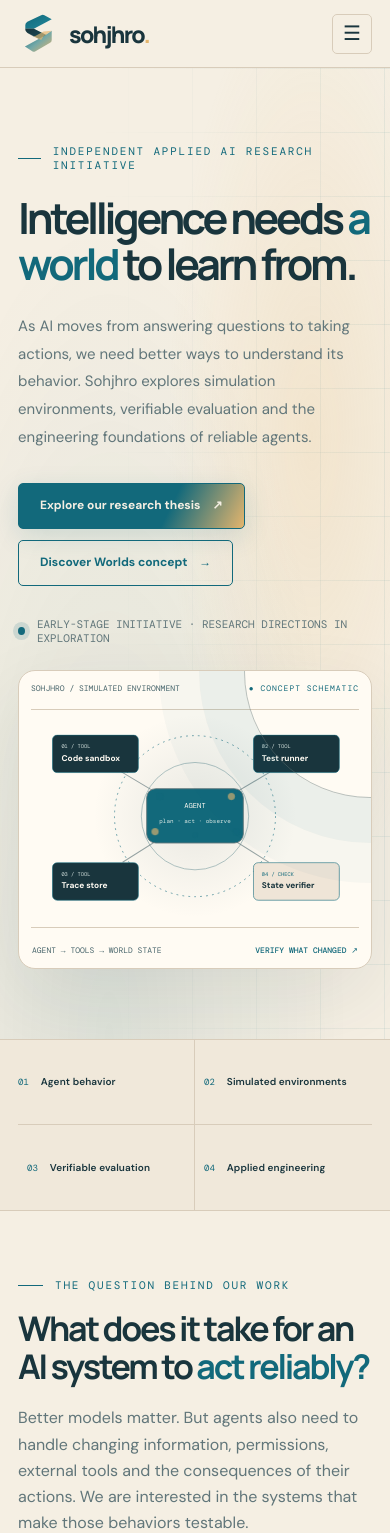
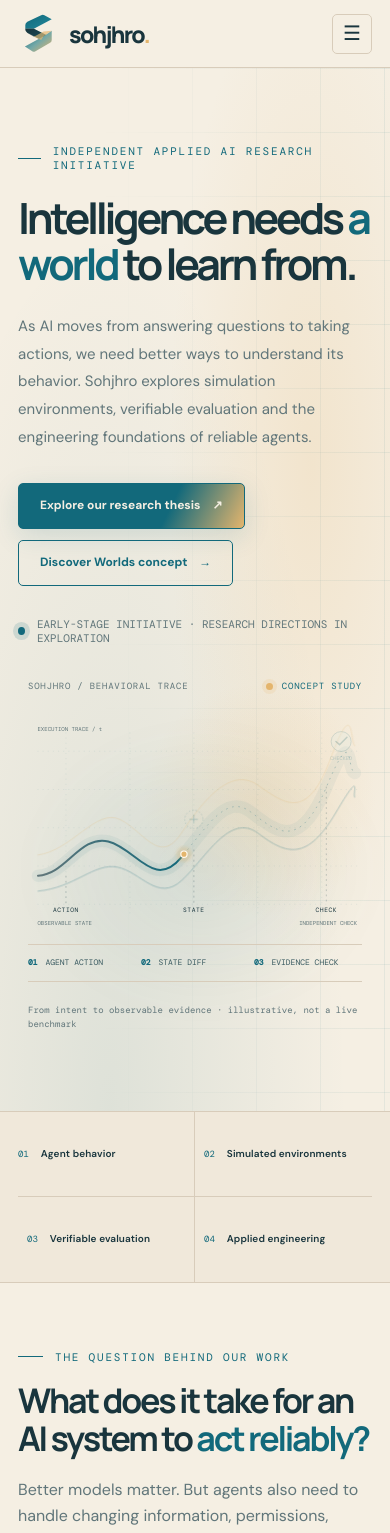
Before and after one commit to Raufnarejo505/project, a Next.js app: page / in a window 390 px wide. Shown: the top 1533 px of the page. Built offline with nearby package versions, Linux system fonts and the light colour scheme.

Commit message:
feat(hero): replace boxed diagram with minimal scroll-responsive execution signal
* feat(hero): replace tool diagram with scroll-responsive evaluation signal

* fix(hero): close SVG scene and hero grid without extra wrapper

* fix(hero): match hero container nesting after replacing visualization

```diff
--- a/app/globals.css
+++ b/app/globals.css
@@ -345,3 +345,40 @@ body{background:var(--bg)}
  .motion-output,.motion-flow-track>span,.motion-flow-number,.motion-chapter{animation:none!important;transition:none!important}
  .hero .story-links{stroke-dashoffset:0!important}
 }
+
+
+/* Minimal hero: an execution signal rather than an agent/tool diagram. */
+.hero .signal-stage{position:relative;isolation:isolate;width:100%;max-width:640px;margin-inline:auto;min-width:0;padding:14px 0 5px;align-self:center}
+.hero .signal-stage:before{content:"";position:absolute;z-index:-1;inset:17% 0 9% 4%;border-radius:50%;background:radial-gradient(ellipse,rgba(18,105,123,.085),transparent 72%);filter:blur(20px);pointer-events:none}
+.signal-topline{display:flex;align-items:center;justify-content:space-between;gap:14px;flex-wrap:wrap;padding:0 25px 8px;font:10px/1.5 var(--mono);letter-spacing:.085em;color:#61767A}
+.signal-concept{display:inline-flex;align-items:center;gap:9px;color:#12697B}
+.signal-concept i{width:7px;height:7px;display:inline-block;background:#E4B56D;border-radius:50%;box-shadow:0 0 0 4px rgba(228,181,109,.16)}
+.signal-canvas{display:block;width:100%;height:auto;overflow:visible}
+.signal-grid{opacity:.13;stroke-dasharray:2 7}
+.signal-main-line{stroke-dasharray:1000;stroke-dashoffset:0;filter:drop-shadow(0 3px 6px rgba(18,105,123,.15))}
+.signal-pass{opacity:.22;transform-origin:566px 85px;transform:scale(.92);transition:opacity .45s ease,transform .45s ease}
+.signal-stage[data-complete="true"] .signal-pass{opacity:1;transform:scale(1)}
+.signal-progress-ring{filter:blur(2px)}
+.signal-progress-dot{filter:drop-shadow(0 1px 6px rgba(228,181,109,.68))}
+.signal-echo{animation:signal-breathe 7s ease-in-out infinite alternate}
+.signal-echo-two{animation-delay:-3s}
+.signal-crosshair{animation:signal-breathe 5s ease-in-out infinite alternate}
+.signal-bottomline{display:grid;grid-template-columns:repeat(3,minmax(0,1fr));gap:9px;margin:0 25px;padding:17px 0;border-top:1px solid #D8CCBA;border-bottom:1px solid #D8CCBA;color:#395A60;font:10px/1.45 var(--mono);letter-spacing:.025em}
+.signal-bottomline span{min-width:0}
+.signal-bottomline b{color:#12697B;margin-right:9px;font-weight:700}
+.signal-fineprint{padding:13px 25px 0;color:#61767A;font:10px/1.6 var(--mono);text-align:left}
+@keyframes signal-breathe{from{opacity:.12;transform:translateY(2px)}to{opacity:.36;transform:translateY(-3px)}}
+@media(max-width:980px){.hero .signal-stage{max-width:600px}}
+@media(max-width:600px){
+ .hero .signal-stage{padding:10px 0 0}
+ .signal-topline{padding:0 10px 0;font-size:9px}
+ .signal-bottomline{margin:0 10px;gap:5px;padding:12px 0;font-size:8px;letter-spacing:0}
+ .signal-bottomline b{margin-right:3px}
+ .signal-fineprint{padding:12px 10px 0;font-size:9px}
+ .signal-event-labels{font-size:11px}
+}
+@media(prefers-reduced-motion:reduce){
+ .signal-echo,.signal-crosshair{animation:none!important}
+ .signal-main-line{stroke-dashoffset:0!important}
+ .signal-pass{opacity:1!important;transform:none!important;transition:none!important}
+}
--- a/components/ScrollMotion.tsx
+++ b/components/ScrollMotion.tsx
@@ -27,17 +27,25 @@ export function ScrollMotion() {
       observer.observe(target);
     });
     const hero = document.querySelector<HTMLElement>(".hero");
-    const links = hero?.querySelector<SVGPathElement>(".story-links");
+    const trace = hero?.querySelector<SVGPathElement>(".signal-main-line");
+    const dot = hero?.querySelector<SVGCircleElement>(".signal-progress-dot");
+    const halo = hero?.querySelector<SVGCircleElement>(".signal-progress-ring");
+    const stage = hero?.querySelector<HTMLElement>(".signal-stage");
     let frame=0;
     const draw=() => {
       frame=0;
-      if (!hero || !links) return;
-      const progress=Math.max(.18, Math.min(1, window.scrollY / Math.max(1, hero.offsetHeight*.65)));
-      links.style.strokeDashoffset=String(1-progress);
+      if (!hero || !trace) return;
+      const progress=Math.max(.40, Math.min(1, .40 + window.scrollY / Math.max(1, hero.offsetHeight*.75)*.60));
+      trace.style.strokeDashoffset=String(1000*(1-progress));
+      const point=trace.getPointAtLength(trace.getTotalLength()*progress);
+      for (const circle of [dot,halo]) {
+        circle?.setAttribute("cx",String(point.x));
+        circle?.setAttribute("cy",String(point.y));
+      }
+      stage?.setAttribute("data-complete",progress>.97?"true":"false");
     };
     const schedule=() => { if (!frame) frame=window.requestAnimationFrame(draw); };
-    if (links && hero) {
-      hero.classList.add("story-active");
+    if (trace && hero) {
       draw();
       window.addEventListener("scroll",schedule,{passive:true});
       window.addEventListener("resize",schedule);
--- a/content/home.ts
+++ b/content/home.ts
@@ -1,17 +1,59 @@
 /** Trusted Sohjhro editorial content. Do not insert untrusted HTML. */
 export const content = `
-<section class="hero"><div class="container hero-grid"><div class="hero-copy"><div class="eyebrow">Independent applied AI research initiative</div><h1>Intelligence needs <em>a world</em> to learn from.</h1><p class="lede">As AI moves from answering questions to taking actions, we need better ways to understand its behavior. Sohjhro explores simulation environments, verifiable evaluation and the engineering foundations of reliable agents.</p><div class="hero-actions"><a class="btn" href="/research/">Explore our research thesis <span aria-hidden="true">↗</span></a><a class="btn secondary" href="/worlds/">Discover Worlds concept <span aria-hidden="true">→</span></a></div><div class="small-trust"><span class="status-orb" aria-hidden="true"></span> EARLY-STAGE INITIATIVE · RESEARCH DIRECTIONS IN EXPLORATION</div></div><div class="visual-shell"><div class="viz-head"><span>SOHJHRO / SIMULATED ENVIRONMENT</span><span class="viz-indicator">● CONCEPT SCHEMATIC</span></div><div class="viz-svg">
-<svg class="schematic-graphic schematic-network" viewBox="0 0 550 365" role="img" aria-label="Original diagram illustrating an AI agent acting through connected simulated systems with independent verification">
-<defs><linearGradient id="circleGlow" x1="0" x2="1"><stop stop-color="#E4B56D"/><stop offset="1" stop-color="#12697B"/></linearGradient><radialGradient id="halo"><stop stop-color="#61767A" stop-opacity=".14"/><stop offset="1" stop-color="#61767A" stop-opacity="0"/></radialGradient></defs>
-<circle cx="275" cy="178" r="170" fill="url(#halo)"/><circle cx="275" cy="178" class="schematic-ring" r="135" stroke="#12697B" stroke-width="1" fill="none" stroke-dasharray="3 7"/><circle cx="275" cy="178" r="90" stroke="#7C9EA0" fill="none"/>
-<path d="M276 178 L105 76 M276 178 L450 75 M276 178 L105 286 M276 178 L446 285" stroke="#61767A" stroke-width="1.7" opacity=".65" class="story-links" pathLength="1"/>
-<g class="floater"><rect x="194" y="132" rx="15" width="162" height="91" fill="#12697B" stroke="#61767A" stroke-width="1.5"/><text x="275" y="164" fill="#FFFBF3" font-family="DM Mono,monospace" font-size="12" text-anchor="middle">AGENT</text><text x="275" y="190" fill="#DAE7E3" font-family="DM Mono,monospace" font-size="10" text-anchor="middle">plan · act · observe</text><circle cx="275" cy="210" r="3.5" fill="#12697B" class="pulse"/></g>
-<g class="schematic-node"><rect x="36" y="42" width="144" height="63" rx="8" fill="#19353D" stroke="#12697B"/><text x="51" y="64" fill="#DAE7E3" font-family="DM Mono,monospace" font-size="9">01 / TOOL</text><text x="51" y="86" fill="#FFFBF3" font-family="DM Sans,sans-serif" font-size="14" font-weight="700">Code sandbox</text></g>
-<g class="schematic-node"><rect x="373" y="42" width="144" height="63" rx="8" fill="#19353D" stroke="#12697B"/><text x="387" y="64" fill="#DAE7E3" font-family="DM Mono,monospace" font-size="9">02 / TOOL</text><text x="387" y="86" fill="#FFFBF3" font-family="DM Sans,sans-serif" font-size="14" font-weight="700">Test runner</text></g>
-<g class="schematic-node"><rect x="36" y="256" width="144" height="63" rx="8" fill="#19353D" stroke="#12697B"/><text x="51" y="279" fill="#DAE7E3" font-family="DM Mono,monospace" font-size="9">03 / TOOL</text><text x="51" y="299" fill="#FFFBF3" font-family="DM Sans,sans-serif" font-size="14" font-weight="700">Trace store</text></g>
-<g class="schematic-node"><rect x="373" y="256" width="144" height="63" rx="8" fill="#EFE5D7" stroke="#12697B"/><text x="387" y="279" fill="#12697B" font-family="DM Mono,monospace" font-size="9">04 / CHECK</text><text x="387" y="299" fill="#19353D" font-family="DM Sans,sans-serif" font-size="14" font-weight="700">State verifier</text></g>
-<circle cx="216" cy="145" r="5" fill="#12697B" class="pulse"/><circle cx="336" cy="145" r="5" fill="#E4B56D" class="pulse"/><circle cx="344" cy="204" r="5" fill="#12697B" class="pulse"/><circle cx="208" cy="204" r="5" fill="#E4B56D" class="pulse"/>
-</svg></div><div class="viz-footer"><span>AGENT → TOOLS → WORLD STATE</span><strong>VERIFY WHAT CHANGED ↗</strong></div></div></div></section>
+<section class="hero"><div class="container hero-grid"><div class="hero-copy"><div class="eyebrow">Independent applied AI research initiative</div><h1>Intelligence needs <em>a world</em> to learn from.</h1><p class="lede">As AI moves from answering questions to taking actions, we need better ways to understand its behavior. Sohjhro explores simulation environments, verifiable evaluation and the engineering foundations of reliable agents.</p><div class="hero-actions"><a class="btn" href="/research/">Explore our research thesis <span aria-hidden="true">↗</span></a><a class="btn secondary" href="/worlds/">Discover Worlds concept <span aria-hidden="true">→</span></a></div><div class="small-trust"><span class="status-orb" aria-hidden="true"></span> EARLY-STAGE INITIATIVE · RESEARCH DIRECTIONS IN EXPLORATION</div></div><div class="signal-stage" role="img" aria-label="Concept illustration of an AI agent execution trace. A scroll-progressive signal shows recorded actions, observed state changes and an independent verification checkpoint. Not real experiment results.">
+  <div class="signal-topline"><span>SOHJHRO / BEHAVIORAL TRACE</span><span class="signal-concept"><i aria-hidden="true"></i> CONCEPT STUDY</span></div>
+  <svg class="signal-canvas" viewBox="0 0 620 440" aria-hidden="true" focusable="false">
+    <defs>
+      <linearGradient id="heroSignalGradient" x1="0%" y1="0%" x2="100%" y2="0%">
+        <stop offset="0%" stop-color="#61767A"/><stop offset="45%" stop-color="#12697B"/><stop offset="100%" stop-color="#E4B56D"/>
+      </linearGradient>
+      <linearGradient id="heroSignalWash" x1="0%" y1="100%" x2="100%" y2="0%">
+        <stop offset="0%" stop-color="#12697B" stop-opacity="0"/><stop offset="65%" stop-color="#12697B" stop-opacity=".1"/><stop offset="100%" stop-color="#E4B56D" stop-opacity=".13"/>
+      </linearGradient>
+      <radialGradient id="heroSignalHalo">
+        <stop offset="0%" stop-color="#E4B56D" stop-opacity=".19"/><stop offset="100%" stop-color="#E4B56D" stop-opacity="0"/>
+      </radialGradient>
+    </defs>
+    <circle cx="422" cy="188" r="205" fill="url(#heroSignalHalo)"/>
+    <g class="signal-grid" fill="none" stroke="#12697B" stroke-width="1">
+      <path d="M34 102 H594 M34 169 H594 M34 236 H594 M34 303 H594 M34 370 H594"/>
+      <path d="M84 69 V390 M196 69 V390 M308 69 V390 M420 69 V390 M532 69 V390"/>
+    </g>
+    <g class="signal-axis" fill="#61767A" font-family="DM Mono,monospace" font-size="10">
+      <text x="34" y="67">EXECUTION TRACE / t</text>
+      <text x="34" y="406">OBSERVABLE STATE</text>
+      <text x="594" y="406" text-anchor="end">INDEPENDENT CHECK</text>
+    </g>
+    <path d="M35 320 C83 319 109 248 158 260 S238 346 286 288 S365 177 407 208 S491 282 540 165 S575 135 590 140" fill="none" stroke="#12697B" stroke-width="22" opacity=".05" stroke-linecap="round"/>
+    <path d="M35 320 C83 319 109 248 158 260 S238 346 286 288 S365 177 407 208 S491 282 540 165 S575 135 590 140" fill="none" stroke="#8BABA8" stroke-width="1.5" stroke-dasharray="3 8" opacity=".77"/>
+    <path class="signal-main-line" pathLength="1000" d="M35 320 C83 319 109 248 158 260 S238 346 286 288 S365 177 407 208 S491 282 540 165 S575 135 590 140" fill="none" stroke="url(#heroSignalGradient)" stroke-width="3.5" stroke-linecap="round" stroke-linejoin="round"/>
+    <path class="signal-echo" d="M35 350 C100 344 133 300 174 308 S245 370 287 331 S371 211 421 249 S507 297 557 212 S583 186 590 186" fill="none" stroke="#12697B" stroke-width="1.4" opacity=".19" stroke-linecap="round"/>
+    <path class="signal-echo signal-echo-two" d="M35 285 C95 277 137 202 179 223 S248 304 286 247 S372 130 419 162 S506 229 548 115 S581 92 590 94" fill="none" stroke="#E4B56D" stroke-width="1.4" opacity=".31" stroke-linecap="round"/>
+    <path d="M84 320 V370 M308 274 V370 M540 164 V370" stroke="#61767A" stroke-width="1" stroke-dasharray="3 6" opacity=".6"/>
+    <g class="signal-event-labels" fill="#19353D" font-family="DM Mono,monospace" font-size="10" letter-spacing="1">
+      <text x="84" y="384" text-anchor="middle">ACTION</text>
+      <text x="308" y="384" text-anchor="middle">STATE</text>
+      <text x="540" y="384" text-anchor="middle">CHECK</text>
+    </g>
+    <circle class="signal-progress-ring" cx="35" cy="320" r="14" fill="#E4B56D" opacity=".15"/>
+    <circle class="signal-progress-dot" cx="35" cy="320" r="5.5" fill="#E4B56D" stroke="#FFFBF3" stroke-width="2"/>
+    <g class="signal-pass">
+      <circle cx="566" cy="85" r="19" fill="#DCEBE6" stroke="#12697B" stroke-width="1.3"/>
+      <path d="M556 85 L563 91 L577 77" stroke="#12697B" stroke-width="2.9" stroke-linejoin="round" stroke-linecap="round" fill="none"/>
+      <text x="566" y="121" font-family="DM Mono,monospace" font-size="10" text-anchor="middle" fill="#12697B">CHECKED</text>
+    </g>
+    <g class="signal-crosshair" stroke="#12697B" stroke-width="1.3" opacity=".6">
+      <path d="M308 215 V230 M300 223 H315"/>
+      <circle cx="308" cy="223" r="16" fill="none" stroke-dasharray="2 4"/>
+    </g>
+  </svg>
+  <div class="signal-bottomline">
+    <span><b>01</b> AGENT ACTION</span>
+    <span><b>02</b> STATE DIFF</span>
+    <span><b>03</b> EVIDENCE CHECK</span>
+  </div>
+  <p class="signal-fineprint">From intent to observable evidence · illustrative, not a live benchmark</p>
+</div></section>
 <div class="ticker"><div class="container ticker-grid"><div class="ticker-item"><span class="ticker-index">01</span><b>Agent behavior</b></div><div class="ticker-item"><span class="ticker-index">02</span><b>Simulated environments</b></div><div class="ticker-item"><span class="ticker-index">03</span><b>Verifiable evaluation</b></div><div class="ticker-item"><span class="ticker-index">04</span><b>Applied engineering</b></div></div></div>
 <section class="section"><div class="container"><div class="section-head"><div class="eyebrow">The question behind our work</div><h2>What does it take for an AI system to <span class="lead-mark">act reliably?</span></h2><p>Better models matter. But agents also need to handle changing information, permissions, external tools and the consequences of their actions. We are interested in the systems that make those behaviors testable.</p></div><div class="grid-3">
 <article class="research-card"><div class="card-top"><span>RESEARCH / 01</span><span class="card-glyph" aria-hidden="true">◎</span></div><h3>Worlds that respond</h3><p>Executable environments where tool calls create persistent, observable changes across connected software systems.</p><div class="card-foot"><a href="/research/#stateful">STATEFUL SIMULATION ↗</a></div></article>
```
